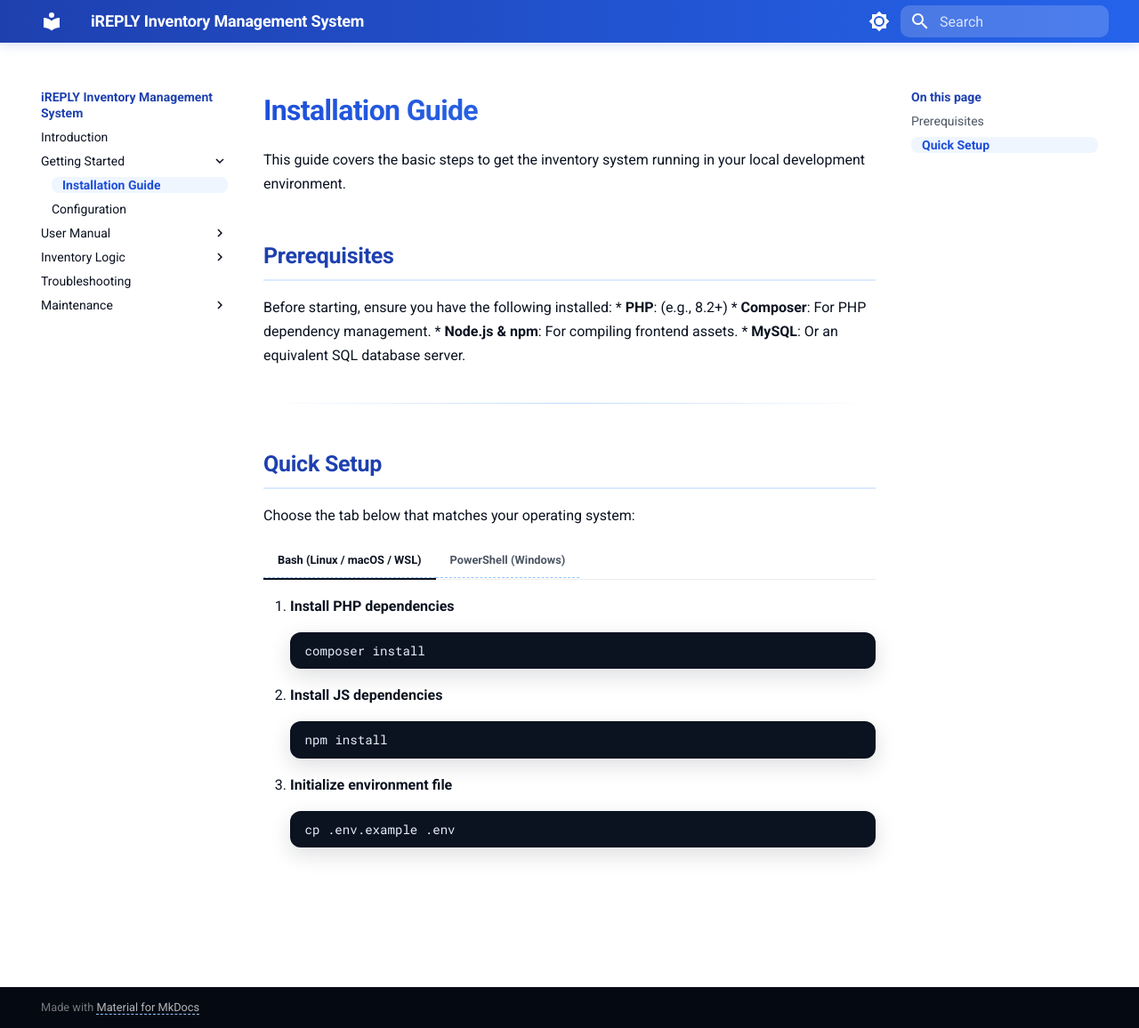
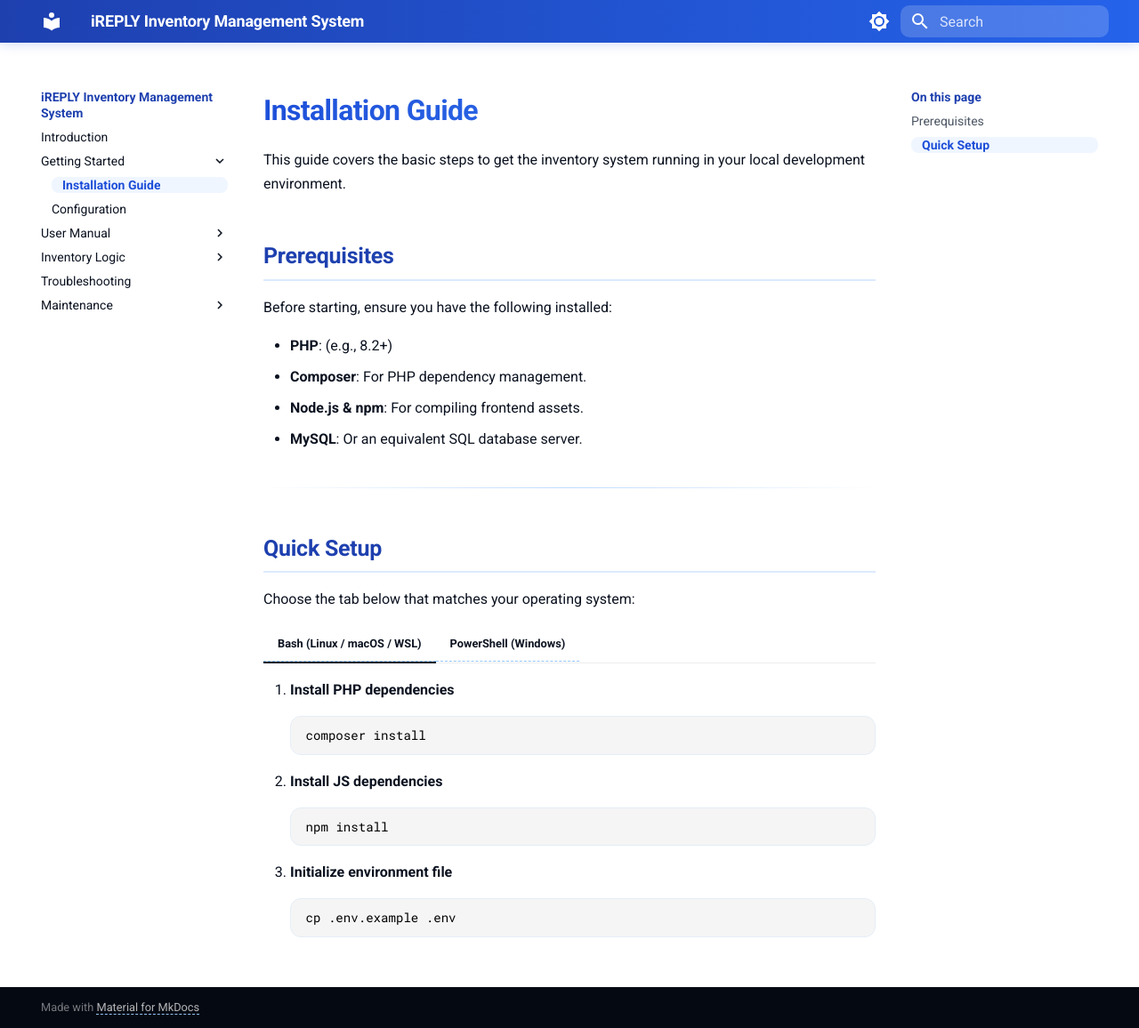
Before and after one commit to ivankarll/inventory-docs, an MkDocs documentation site: the page built from docs/setup/install.md, in a window 1280 px wide and 1156 px high. Shown: the whole window at 89% size. Built offline with MkDocs 1.6.1 and Material for MkDocs 9.7.7, drawn with Linux system fonts in a browser that asks for light colours.

Commit message:
Update manual and css files

```diff
--- a/docs/setup/install.md
+++ b/docs/setup/install.md
@@ -5,13 +5,12 @@ This guide covers the basic steps to get the inventory system running in your lo
 ## Prerequisites
 
 Before starting, ensure you have the following installed:
+
 * **PHP**: (e.g., 8.2+)
 * **Composer**: For PHP dependency management.
 * **Node.js & npm**: For compiling frontend assets.
 * **MySQL**: Or an equivalent SQL database server.
-
 ---
-
 ## Quick Setup
 
 Choose the tab below that matches your operating system:
--- a/docs/stylesheets/extra.css
+++ b/docs/stylesheets/extra.css
@@ -333,3 +333,100 @@ kbd, .md-typeset kbd {
   padding: 0.1rem 0.4rem;
   font-size: 0.82em;
 }
+
+
+/* ---------- Tables ---------- */
+.md-typeset table:not([class]) {
+  border: 1px solid var(--line);
+  border-radius: 12px;
+  overflow: hidden;
+  box-shadow: 0 4px 14px rgba(29,78,216,0.06);
+}
+
+/* 1. Remove blue gradient, set text to bold and black */
+.md-typeset table:not([class]) th {
+  background: transparent !important; /* Removes the blue */
+  color: var(--ink-900) !important;   /* Sets text to your dark black/ink color */
+  font-weight: 700;
+  border: none;
+  border-bottom: 1px solid var(--line); /* Keeps a subtle line under headers */
+}
+
+/* 2. Remove alternate row colors (Zebra striping) */
+.md-typeset table:not([class]) tr:nth-child(even) {
+  background: transparent !important;
+}
+
+/* 3. Keep your cell borders consistent */
+.md-typeset table:not([class]) td {
+  border-color: var(--line);
+}
+
+/* Dark mode adjustment to keep text readable */
+[data-md-color-scheme="slate"] .md-typeset table:not([class]) th {
+  color: #ffffff !important;
+  border-bottom-color: rgba(255,255,255,0.1);
+}
+
+.md-typeset pre > code {
+    background-color: #f5f5f5 !important;
+    color: var(--ink-700) !important;
+    box-shadow: none !important;
+    border: 1px solid var(--line);
+}
+
+/* Fixes code inside list items or tabs that might be inheriting wrong colors */
+.md-typeset code {
+    background-color: rgba(0,0,0,0.05);
+    color: var(--brand-800);
+}
+
+.tabbed-set label {
+    color: var(--ink-500) !important;
+}
+
+.tabbed-set input:checked + label {
+    color: var(--brand-700) !important;
+    border-color: var(--brand-700) !important;
+}
+
+/* Dark Mode Overrides for the Gray Code Blocks */
+[data-md-color-scheme="slate"] .md-typeset pre > code {
+    background-color: #1a2333 !important;
+    color: #e6eefc !important;
+    border-color: rgba(255,255,255,0.1);
+}
+
+/* ---------- Tab Label Colors ---------- */
+
+/* Light Mode: Force labels to be dark/black */
+[data-md-color-scheme="default"] .tabbed-labels > label {
+    color: var(--ink-900) !important;
+}
+
+/* Dark Mode: Force labels to be pure white */
+[data-md-color-scheme="slate"] .tabbed-labels > label {
+    color: #ffffff !important;
+}
+
+/* ---------- Code Content Colors ---------- */
+
+/* Light Mode: Make code text black */
+[data-md-color-scheme="default"] .md-typeset pre > code {
+    color: #000000 !important;
+}
+
+.md-typeset pre code .nb,
+.md-typeset pre code .nf {
+    color: #448aff !important;
+}
+
+/* Dark Mode: Make code text white */
+[data-md-color-scheme="slate"] .md-typeset pre > code {
+    color: #ffffff !important;
+}
+
+/* Specific fix for "Bash/PowerShell" keywords that might still be gray */
+.md-typeset pre code span {
+    color: inherit  !important; /* Forces syntax highlighting to follow the white/black rule */
+}
--- a/mkdocs.yml
+++ b/mkdocs.yml
@@ -42,6 +42,7 @@ markdown_extensions:
           format: !!python/name:pymdownx.superfences.fence_code_format
   - pymdownx.tabbed:
       alternate_style: true
+  - pymdownx.superfences
   - pymdownx.highlight:
       anchor_linenums: true
       line_spans: __span
@@ -65,9 +66,9 @@ nav:
       - Configuration: setup/config.md
   - User Manual:
       - Overview: manual/overview.md
+      - Super Admin Role: manual/super-admin.md
       - Admin Role: manual/admin.md
-      - Staff Role: manual/staff.md
-      - Viewer Role: manual/viewer.md
+      - Employee Role: manual/employee.md
   - Inventory Logic:
       - SKU Management: logic/skus.md
       - Database Schema: logic/database.md
```
Also changed, not shown: docs/manual/employee.md (added), docs/manual/staff.md (deleted), docs/manual/super-admin.md (added), docs/manual/viewer.md (deleted).
